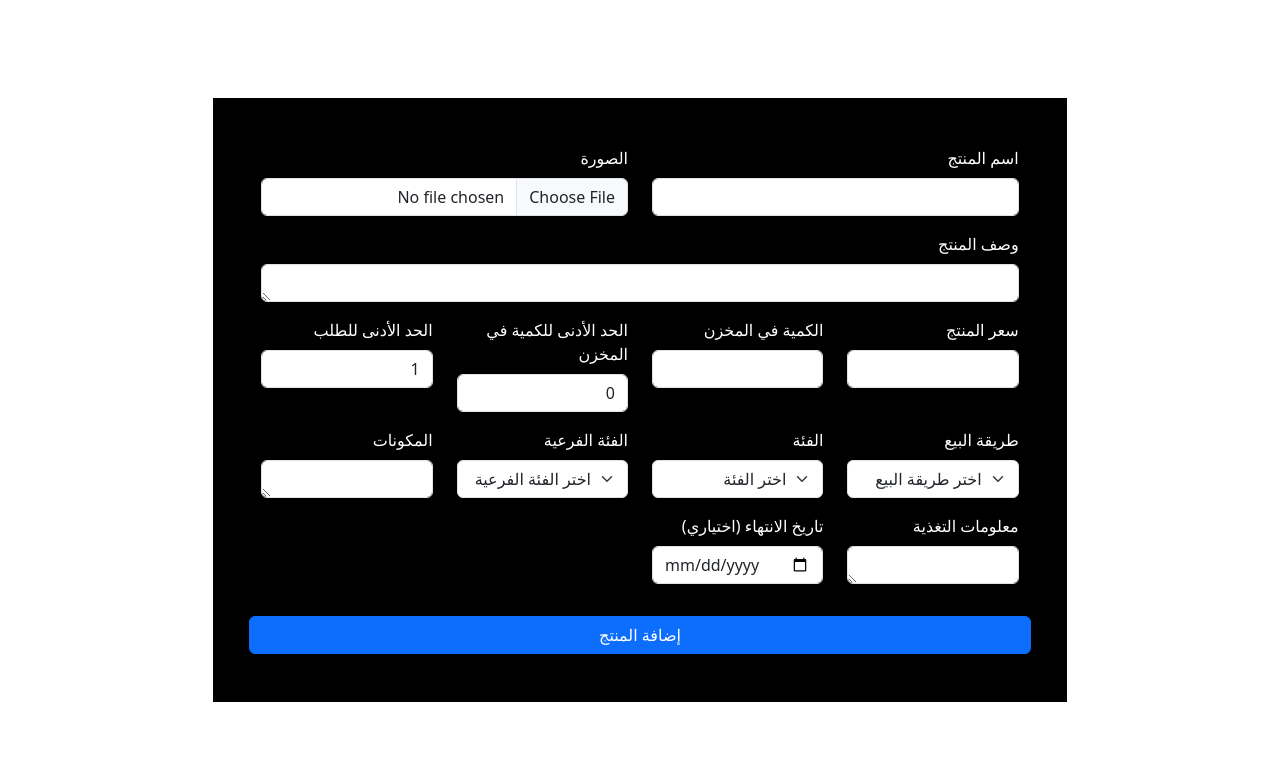
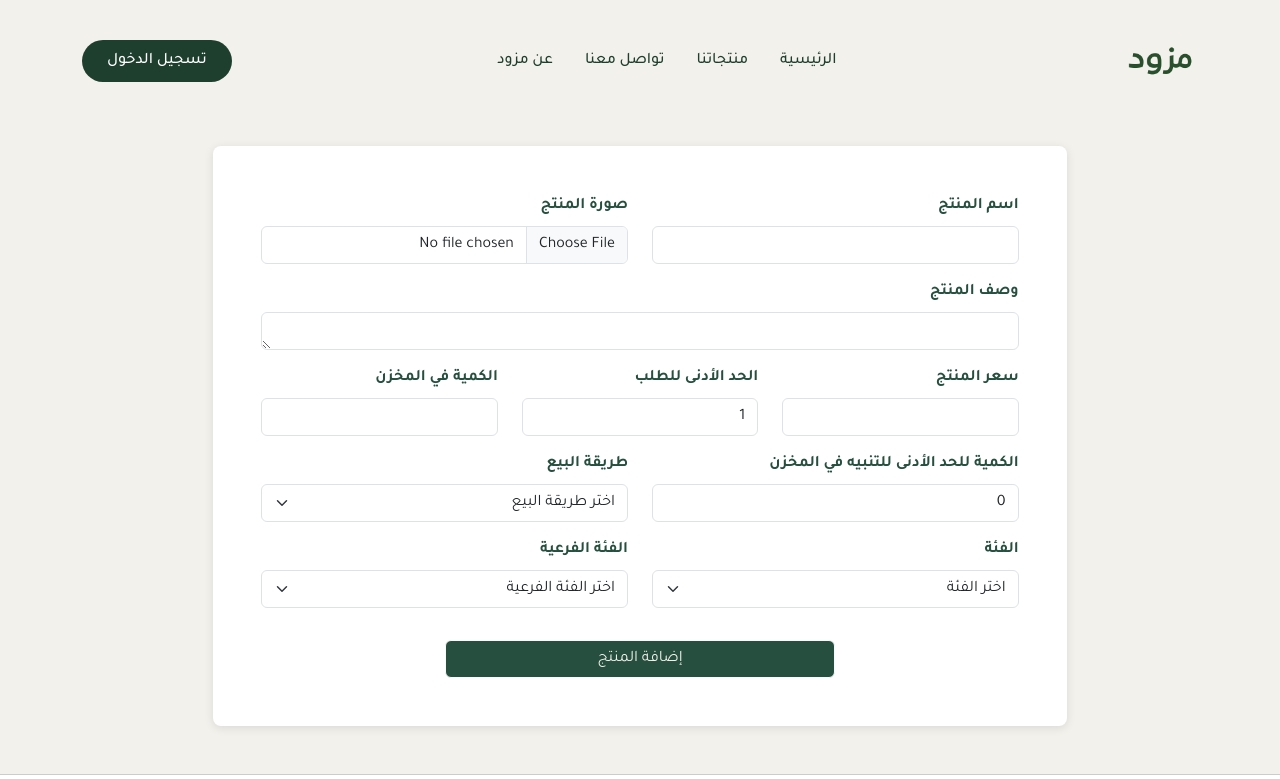
Before and after one commit to wijx22/MuzawedProject, a Django app: page /products/add_product/ in a window 1280 px wide. Shown: the top 779 px of the page. Before the commit the page ends 702 px from the top, so only its background shows below. Run offline with Django 5.2, Linux system fonts and the light colour scheme; grey boxes are pictures that could not be loaded.

Commit message:
product form desgin

```diff
--- a/Muzawed/main/templates/main/base.html
+++ b/Muzawed/main/templates/main/base.html
@@ -11,6 +11,7 @@
     <link href="https://fonts.googleapis.com/css2?family=Material+Symbols+Outlined" rel="stylesheet">
     <link href="https://cdnjs.cloudflare.com/ajax/libs/font-awesome/6.0.0/css/all.min.css" rel="stylesheet">
     <link rel="stylesheet" href="{% static 'css/styles.css' %}">
+    {%block ref%}{%endblock%}
 
 </head>
 <body>
--- /dev/null
+++ b/Muzawed/products/static/css/products_style.css
@@ -0,0 +1,59 @@
+
+.container-section {
+    background-color: #ffffff;
+    padding: 20px;
+    border-radius: 8px;
+    box-shadow: 0 2px 10px rgba(0, 0, 0, 0.1);
+}
+
+.btn-light{
+    color: #F3F1EC;
+    background-color: #264f3f;
+}
+
+.btn:hover {
+    background-color: #204a3a;
+}
+label{
+    color: #264f3f;
+    font-weight: 600;
+
+}
+.form-control{
+    text-align: right;
+    direction: rtl;
+}
+.form-control:focus {
+    color: var(--bs-body-color);
+    background-color: var(--bs-body-bg);
+    border-color: #264f3f;
+    outline: 0;
+    box-shadow: 0 0 0 .25rem rgba(38, 79, 63, .25); /* استخدام اللون الجديد */
+}
+/* .form-control:focus{
+    background-color: 264f3f;
+
+}  */
+.tooltip {
+  position: relative;
+  display: inline-block;
+  border-bottom: 1px dotted black;
+}
+
+.tooltip .tooltiptext {
+  visibility: hidden;
+  width: 120px;
+  background-color: black;
+  color: #fff;
+  text-align: center;
+  border-radius: 6px;
+  padding: 5px 0;
+
+  /* Position the tooltip */
+  position: absolute;
+  z-index: 1;
+}
+
+.tooltip:hover .tooltiptext {
+  visibility: visible;
+}
--- a/Muzawed/products/templates/products/new_product.html
+++ b/Muzawed/products/templates/products/new_product.html
@@ -1,20 +1,18 @@
-<!DOCTYPE html>
-<html lang="ar-001" dir="rtl">
+{% extends 'main/base.html' %}
+{% load static %}
 
-<head>
-    <meta charset="UTF-8">
-    <meta name="viewport" content="width=device-width, initial-scale=1.0">
-    <title>إضافة منتج</title>
-    <link href="https://cdn.jsdelivr.net/npm/bootstrap@5.3.3/dist/css/bootstrap.min.css" rel="stylesheet" integrity="sha384-QWTKZyjpPEjISv5WaRU9OFeRpok6YctnYmDr5pNlyT2bRjXh0JMhjY6hW+ALEwIH" crossorigin="anonymous">
-</head>
+{% block title %}إضافة منتج{% endblock %}
+{% block ref %}
+<link rel="stylesheet" href="{% static 'css/products_style.css' %}">
+{% endblock %}
 
-<body>
-    <main>
-        <section class="page-section d-flex justify-content-center align-items-center" style="height: 100vh;">
+{% block content %}
+
+<section class="d-flex justify-content-center align-items-center">
     <div class="container-fluid w-100">
         <div class="row justify-content-center">
-                    <div class="col-lg-8 col-md-10 col-sm-12 bg-black p-5 text-white">
-                        <form method="post" action="" enctype="multipart/form-data">
+            <div class="col-10 col-lg-8 container-section p-3 p-md-5 text-white">
+                <form method="post" action="{% url 'products:add_product_view' %}" enctype="multipart/form-data">
                     {% csrf_token %}
                     <div class="row">
                         <div class="col-12 col-lg-6 mb-3">
@@ -22,66 +20,57 @@
                             <input type="text" class="form-control" id="product_name" name="name" required>
                         </div>
                         <div class="col-12 col-lg-6 mb-3">
-                                    <label class="form-label">الصورة</label>
+                            <label class="form-label">صورة المنتج</label>
                             <input type="file" class="form-control" id="image" name="image" accept="image/*">
                         </div>
                         <div class="col-12 mb-3">
                             <label class="form-label">وصف المنتج</label>
                             <textarea class="form-control" id="description" name="description" rows="1"></textarea>
                         </div>
-                                <div class="col-6 col-lg-3 mb-3">
+                        <div class="col-12 col-md-4 mb-3">
                             <label class="form-label">سعر المنتج</label>
-                                    <input type="number" class="form-control" id="price" name="price" step="0.01" required>
+                            <input type="number" class="form-control" id="price" name="price" step="0.5" min="0" required>
                         </div>
-                                <div class="col-6 col-lg-3 mb-3">
+                        <div class="col-12 col-md-4 mb-3">
+                            <label class="form-label">الحد الأدنى للطلب</label>
+                            <input type="number" class="form-control" id="min_order_quantity" name="min_order_quantity" value="1" min="1" required>
+                        </div>
+                        <div class="col-12 col-md-4 mb-3">
                             <label class="form-label">الكمية في المخزن</label>
-                                    <input type="number" class="form-control" id="stock" name="stock" required>
+                            <input type="number" class="form-control" id="stock" name="stock" required min="0">
                         </div>
-                                <div class="col-6 col-lg-3 mb-3">
-                                    <label class="form-label">الحد الأدنى للكمية في المخزن</label>
-                                    <input type="number" class="form-control" id="min_stock_alert" name="min_stock_alert" value="0">
+                        <div class="col-12 col-md-6 mb-3">
+                            <label class="form-label">الكمية للحد الأدنى للتنبيه في المخزن</label>
+                            <input type="number" class="form-control" id="min_stock_alert" name="min_stock_alert" value="0" min="0">
                         </div>
-                                <div class="col-6 col-lg-3 mb-3">
-                                    <label class="form-label">الحد الأدنى للطلب</label>
-                                    <input type="number" class="form-control" id="min_order_quantity" name="min_order_quantity" value="1" required>
-                                </div>
-                                <div class="col-6 col-lg-3 mb-3">
+                        <div class="col-12 col-md-6 mb-3">
                             <label class="form-label">طريقة البيع</label>
                             <select class="form-select" id="sale_method" name="sale_method" required>
                                 <option value="" disabled selected>اختر طريقة البيع</option>
-                                        {% for choice in product.SaleMethodChoices.choices %}
+                                {% for choice in sale_method %}
                                     <option value="{{ choice.0 }}">{{ choice.1 }}</option>
                                 {% endfor %}
                             </select>
                         </div>
-                                <div class="col-6 col-lg-3 mb-3">
+                        <div class="col-12 col-md-6 mb-3">
                             <label class="form-label">الفئة</label>
                             <select class="form-select" id="category" name="category" required>
                                 <option value="" disabled selected>اختر الفئة</option>
-                                        {% for choice in product.ProductCategory.choices %}
+                                {% for choice in categories %}
                                     <option value="{{ choice.0 }}">{{ choice.1 }}</option>
                                 {% endfor %}
                             </select>
                         </div>
-                                <div class="col-6 col-lg-3 mb-3">
+                        <div class="col-12 col-md-6 mb-3">
                             <label class="form-label">الفئة الفرعية</label>
                             <select class="form-select" id="subcategory" name="subcategory">
                                 <option value="" disabled selected>اختر الفئة الفرعية</option>
+                                {% for choice in subcategories.processed %}
+                                    <option value="{{ choice.0 }}">{{ choice.1 }}</option>
+                                {% endfor %}
                             </select>
                         </div>
-                                <div class="col-6 col-lg-3 mb-3">
-                                    <label class="form-label">المكونات</label>
-                                    <textarea class="form-control" id="ingredients" name="ingredients" rows="1"></textarea>
-                                </div>
-                                <div class="col-6 col-lg-3 mb-3">
-                                    <label class="form-label">معلومات التغذية</label>
-                                    <textarea class="form-control" id="nutrition_info" name="nutrition_info" rows="1"></textarea>
-                                </div>
-                                <div class="col-6 col-lg-3 mb-3">
-                                    <label class="form-label">تاريخ الانتهاء (اختياري)</label>
-                                    <input type="date" class="form-control" id="expiration_date" name="expiration_date">
-                                </div>
-                                <button type="submit" id="submit" class="mt-3 btn btn-primary">
+                        <button type="submit" id="submit" class="col-11 col-md-6 mt-3 btn btn-light mx-auto d-flex justify-content-center">
                             إضافة المنتج
                         </button>
                     </div>
@@ -90,7 +79,6 @@
         </div>
     </div>
 </section>
-    </main>
-</body>
 
-</html>
+<script src="{% static 'js/category_subcategory.js' %}"></script>
+{% endblock %}
--- a/Muzawed/products/views.py
+++ b/Muzawed/products/views.py
@@ -1,5 +1,58 @@
-from django.shortcuts import render
-from django.http import HttpRequest ,HttpResponse
-# Create your views here.
-def add_product_view(request:HttpRequest):
-    return render(request,"products/new_product.html")
+# views.py
+
+from django.shortcuts import render, redirect
+from django.contrib import messages
+from .models import Product
+
+def add_product_view(request):
+    if request.method == 'POST':
+        # Extract data from request
+        name = request.POST.get('name')
+        description = request.POST.get('description', '')
+        price = request.POST.get('price')
+        stock = request.POST.get('stock')
+        min_stock_alert = request.POST.get('min_stock_alert', 0)
+        min_order_quantity = request.POST.get('min_order_quantity', 1)
+        sale_method = request.POST.get('sale_method')
+        category = request.POST.get('category')
+        subcategory = request.POST.get('subcategory')
+
+        # Handle the image upload
+        image = request.FILES.get('image')
+
+        # Create a new Product instance
+        product = Product(
+            name=name,
+            description=description,
+            price=price,
+            stock=stock,
+            image=image,
+            min_stock_alert=min_stock_alert,
+            min_order_quantity=min_order_quantity,
+            sale_method=sale_method,
+            category=category,
+            subcategory=subcategory,
+        )
+
+        # Save the product to the database
+        product.save()
+
+        # Show success message
+        messages.success(request, 'Product added successfully!')
+
+        # Redirect to a new page (e.g., product list or success page)
+        return redirect('main:index_view')  # Adjust the redirect URL as needed
+
+    # Prepare the context for rendering the form
+    sale_method =Product.SaleMethodChoices.choices
+    categories = Product.ProductCategory.choices  # Get category choices
+      # Prepare subcategory choices
+    subcategories = {
+        'agricultural': Product.AgriculturalSubcategory.choices,
+        'processed': Product.ProcessedFoodSubcategory.choices,
+        'industrial': Product.IndustrialSubcategory.choices,
+        'special':Product.SpecialProductsSubcategory.choices,
+        'miscellaneous': Product.MiscellaneousSubcategory.choices,
+    }
+    print(subcategories)
+    return render(request, 'products/new_product.html', {'categories': categories,"sale_method":sale_method ,"subcategories":subcategories})
```
Also changed, not shown: Muzawed/products/models.py (+13 -0 lines), Muzawed/products/static/js/category_subcategory.js (added, +24 -0 lines). Lines whose indentation alone changed are shown as unchanged.
